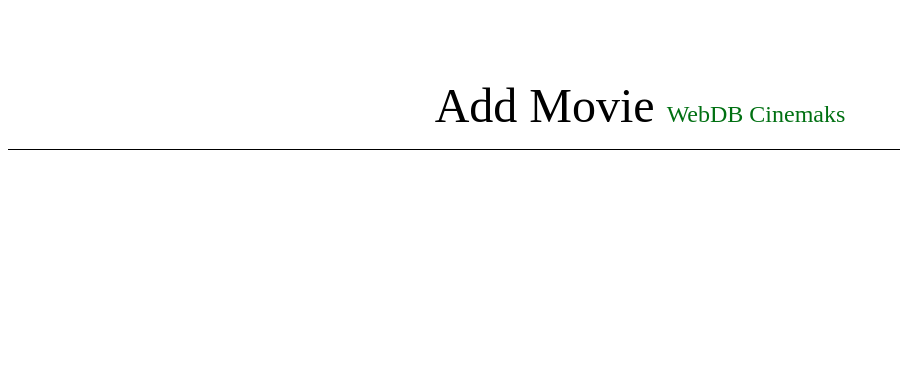
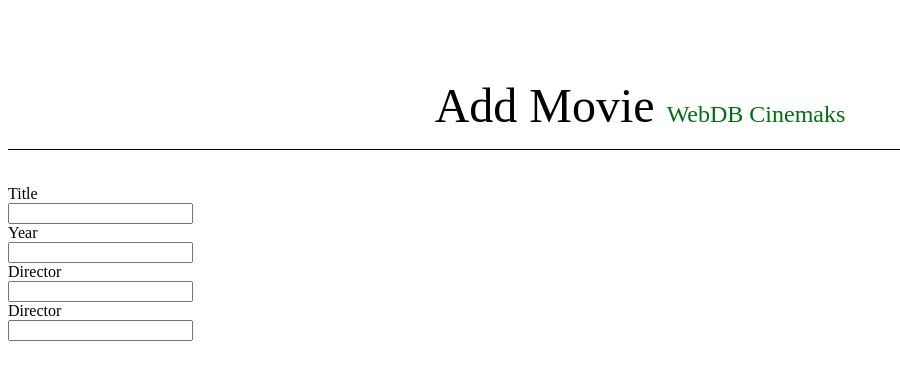
Before and after one commit to jennieflorensia/PemwebWeek12_1, a CodeIgniter app: the page made by application/views/page/movie_add.php in a window 1280 px wide. Shown: the top 380 px of the page, without its empty margins (0-900 px from the left). Run offline with CodeIgniter, Linux system fonts and the light colour scheme; data that the repository does not hold is empty.

Commit message:
Movie_Add

```diff
--- a/application/views/page/movie_add.php
+++ b/application/views/page/movie_add.php
@@ -18,8 +18,23 @@
 			</div>
 	</div>
 	<div class="container" style="margin-top: 35px;">
-		<?php echo form_open_multipart(/* Something is missing ...*/); ?>
-			<!-- Type your code here ... -->
+		<?php echo form_open_multipart('MoviesPage/Movies_Add'); ?>
+			<div class='form-group row'>
+                    <label class='col-sm-3'>Title</label>
+                    <div class='col-sm-6'><input class='form-control' type='text' name="title"></div>
+			</div>
+			<div class='form-group row'>
+                    <label class='col-sm-3'>Year</label>
+                    <div class='col-sm-3'><input class='form-control' type='text' name="year"></div>
+			</div>
+			<div class='form-group row'>
+                    <label class='col-sm-3'>Director</label>
+                    <div class='col-sm-6'><input class='form-control' type='text' name="dir"></div>
+			</div>
+			<div class='form-group row'>
+                    <label class='col-sm-3'>Director</label>
+                    <div class='col-sm-6'><input class='form-control' type='text' name="dir"></div>
+            </div>
 		<?php echo form_close(); ?>
 	</div>
 	<?php echo $footer; ?>
```
Also changed, not shown: application/controllers/MoviePage.php (+6 -1 lines).
